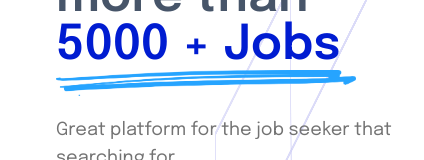
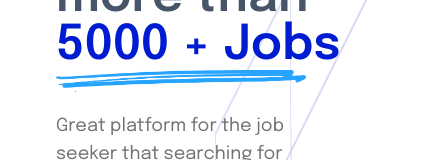
Before and after one commit to dmzazz/job-hunt, a Next.js app: page / in a window 390 px wide. Shown: the part 154-314 px from the top of the page, 424 px wide, since content can reach past the window. Built offline with nearby package versions, Linux system fonts and the light colour scheme; no server answers; the database is empty.

Commit message:
update layout

```diff
--- a/src/components/layouts/Footer/index.tsx
+++ b/src/components/layouts/Footer/index.tsx
@@ -59,7 +59,7 @@ const Footer: FC<FooterProps> = ({}) => {
       <Separator className="mt-20 mb-11 bg-gray-300" />
       <div className="flex flex-row items-center justify-between">
         <div className="text-slate-600">2024 @ JobHunter. All rights reserved.</div>
-        <div className="space-x-3">
+        <div className="sm:space-x-3">
           {socialMediaImage.map((item: string, i: number) => (
             <Image className="inline" src={item} alt={item} key={i} width={32} height={32} />
           ))}
--- a/src/components/organisms/FormSearch/index.tsx
+++ b/src/components/organisms/FormSearch/index.tsx
@@ -15,12 +15,12 @@ const FormSearch: FC<FormSearchProps> = ({}) => {
       <div className="mt-6 bg-background p-4 shadow-md flex-col lg:flex-row inline-flex items-center gap-4 relative w-max z-10">
         <div className="inline-flex gap-3 items-center">
           <AiOutlineSearch className="w-6 h-6" />
-          <Input className="py-8 w-[300px] border-none" placeholder="Job Title or Keyword" />
+          <Input className="py-8 w-[180px] sm:w-[300px] border-none" placeholder="Job Title or Keyword" />
         </div>
         <div className="inline-flex gap-3 items-center">
           <HiOutlineLocationMarker className="w-6 h-6" />
           <Select>
-            <SelectTrigger className="w-[300px] border-none text-gray-500 outline-none py-8">
+            <SelectTrigger className="w-[180px] sm:w-[300px] border-none text-gray-500 outline-none py-8">
               <SelectValue placeholder="Select a location" />
             </SelectTrigger>
             <SelectContent>
--- a/src/components/organisms/Hero/index.tsx
+++ b/src/components/organisms/Hero/index.tsx
@@ -12,7 +12,7 @@ const Hero: FC<HeroProps> = ({}) => {
           Discover <br /> more than <br /> <span className="text-primary">5000 + Jobs</span>
         </div>
         <Image src="/images/pattern2.png" alt="/images/pattern2.png" width={455} height={32} className="hidden sm:block mb-5" />
-        <Image src="/images/pattern2.png" alt="/images/pattern2.png" width={300} height={32} className="sm:hidden mb-5" />
+        <Image src="/images/pattern2.png" alt="/images/pattern2.png" width={250} height={32} className="sm:hidden mb-5" />
         <div className="text-muted-foreground text-lg">
           Great platform for the job seeker that searching for <br /> new career heights and passionate about startups.
         </div>
```
